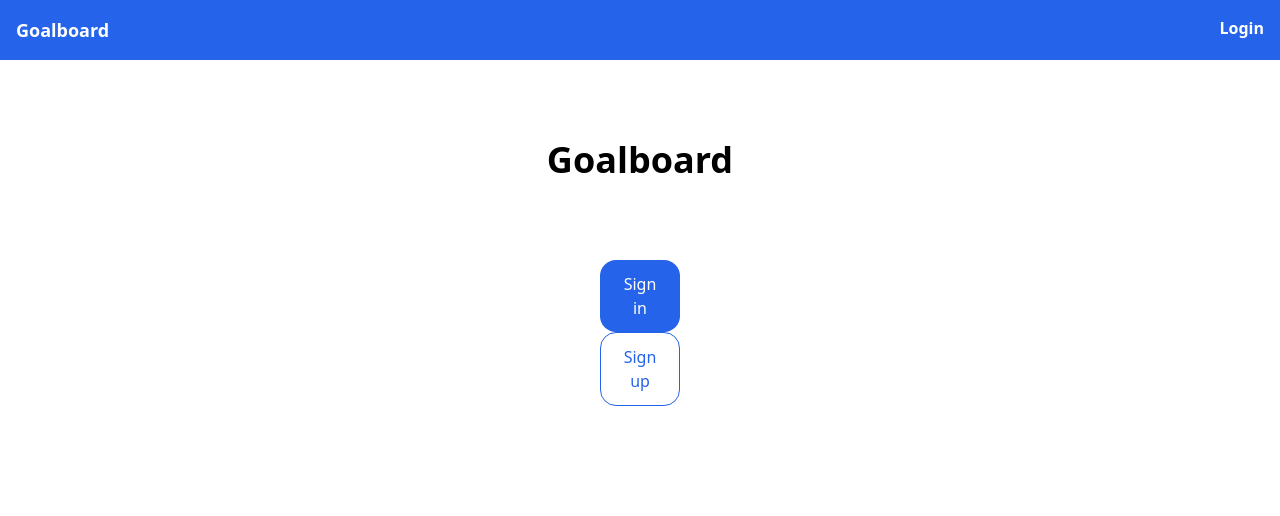
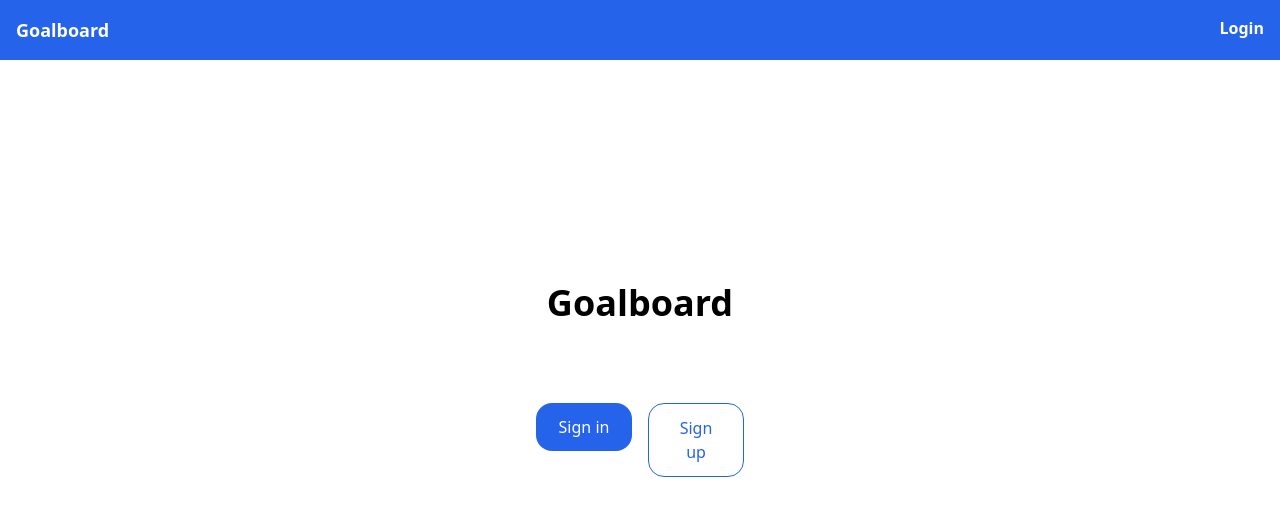
Before and after one commit to benzend/goalboard-collab, a React (Vite) app in the folder frontend/: page / in a window 1280 px wide. Shown: the top 516 px of the page. Built offline with nearby package versions, Linux system fonts and the light colour scheme; no server answers.

Commit message:
style(layout): all pages (#52)
give them all max widths and make em pretty

```diff
--- a/frontend/src/Home.tsx
+++ b/frontend/src/Home.tsx
@@ -9,34 +9,37 @@ export const Home = () => {
   return (
     <div className="min-h-screen">
       <Nav />
-      <main className="pt-20 text-center">
+      <main className="pt-20 text-center max-w-lg mx-auto">
+        <div className="flex justify-center items-center h-[60vh]">
+          <div>
             <Heading el="h1" type="h1" className="mb-20">
               Goalboard
             </Heading>
 
-        <section>
+            <section className="flex gap-4 justify-center flex-col md:flex-row">
               <Link to="/login">
                 <span
                   className={cn(
                     getButtonClasses('primary'),
-                'inline-block w-20 py-2 px-0'
+                    'inline-block w-24 py-2 px-0'
                   )}
                 >
                   Sign in
                 </span>
               </Link>
-          <br className="mb-6" />
               <Link to="/register">
                 <span
                   className={cn(
                     getButtonClasses('outline'),
-                'inline-block w-20 py-2 px-0'
+                    'inline-block w-24 py-2 px-0'
                   )}
                 >
                   Sign up
                 </span>
               </Link>
             </section>
+          </div>
+        </div>
       </main>
     </div>
   );
--- a/frontend/src/Login.tsx
+++ b/frontend/src/Login.tsx
@@ -48,7 +48,7 @@ export const Login = () => {
     <div className="min-h-screen">
       <Nav />
 
-      <main className="px-10 pt-10">
+      <main className="px-10 pt-10 max-w-lg mx-auto">
         <Heading el="h1" type="h2" className="mb-10">
           Sign in
         </Heading>
--- a/frontend/src/Register.tsx
+++ b/frontend/src/Register.tsx
@@ -40,7 +40,7 @@ export const Register = () => {
     <div className="min-h-screen">
       <Nav />
 
-      <main className="px-10 pt-10">
+      <main className="px-10 pt-10 max-w-lg">
         <Heading el="h1" type="h2" className="mb-10">
           Sign up
         </Heading>
--- a/frontend/src/UserActivitiesNew.tsx
+++ b/frontend/src/UserActivitiesNew.tsx
@@ -55,7 +55,7 @@ export const UserActivitiesNew = () => {
     <div className="min-h-screen">
       <Nav />
 
-      <main className="px-10 pt-10">
+      <main className="px-10 pt-10 max-w-lg mx-auto">
         <Heading el="h1" type="h2" className="mb-10">
           Track an Activity
         </Heading>
--- a/frontend/src/UserGoals.tsx
+++ b/frontend/src/UserGoals.tsx
@@ -14,7 +14,7 @@ export const UserGoals = () => {
     <div className="min-h-screen">
       <Nav />
 
-      <main className="px-10 pt-10">
+      <main className="px-10 pt-10 max-w-lg mx-auto">
         {data.goals && data.goals.length ? (
           data.goals.map((g) => {
             // TODO: handle real goals
--- a/frontend/src/UserGoalsNew.tsx
+++ b/frontend/src/UserGoalsNew.tsx
@@ -40,7 +40,7 @@ export const UserGoalsNew = () => {
     <div className="min-h-screen">
       <Nav />
 
-      <main className="px-10 pt-10">
+      <main className="px-10 pt-10 max-w-lg mx-auto">
         <Heading el="h1" type="h2" className="mb-10">
           Create new Goal
         </Heading>
```
Lines whose indentation alone changed are shown as unchanged.
